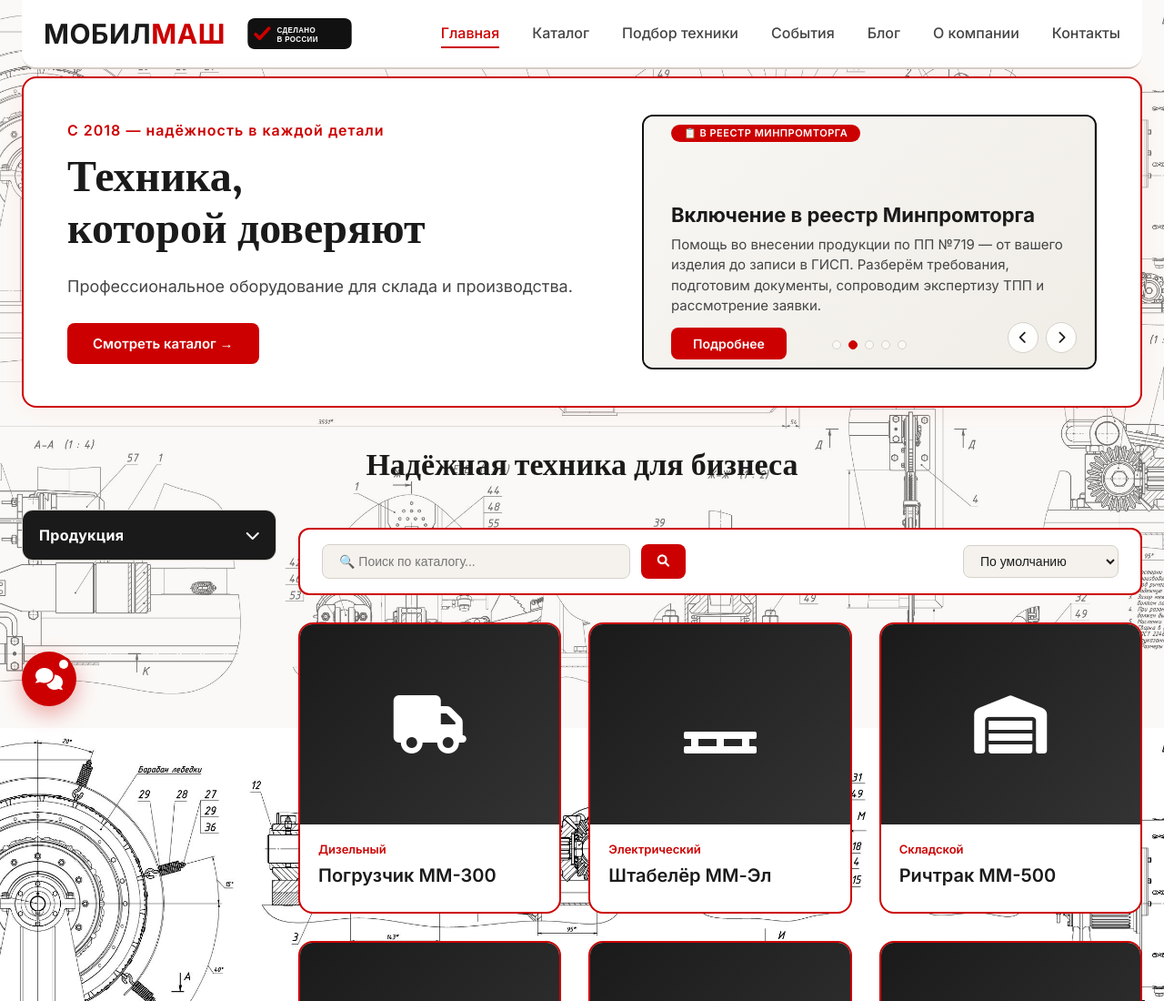
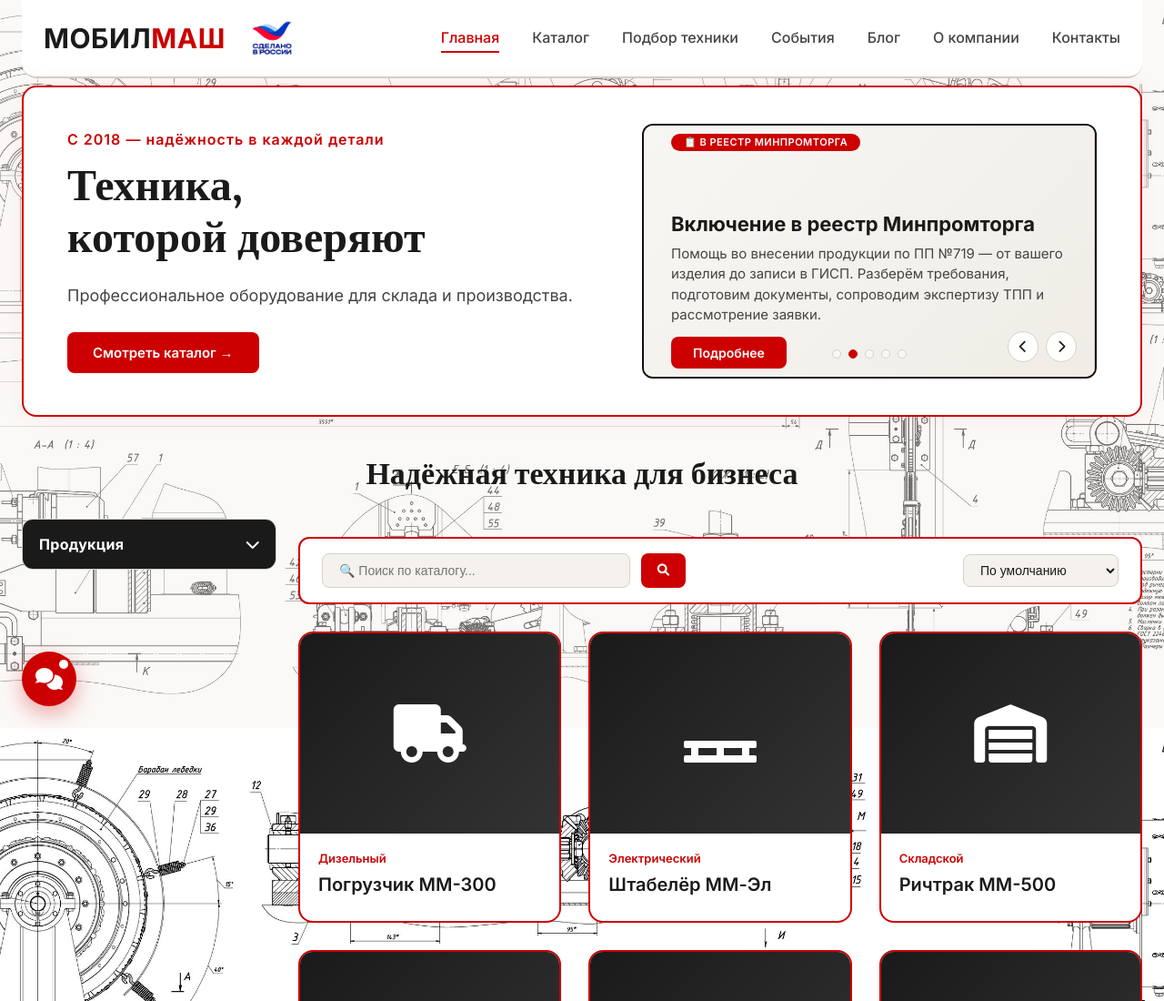
Before and after one commit to SkarbovOleg/mobilmash, a plain HTML site: page index.html in a window 1280 px wide. Shown: the top 1100 px of the page at 91% size. Drawn offline with nearby package versions, Linux system fonts and the light colour scheme; some icons are missing.

Commit message:
Официальный знак «Сделано в России» с прозрачным фоном

```diff
--- a/index.html
+++ b/index.html
@@ -1626,7 +1626,7 @@
         .slide-process .sp-desc { font-size: 13px; color: #6b6b6b; margin: 0; line-height: 1.4; }
         @keyframes spPulse { 0%,100% { color: #cc0000; transform: scale(1); } 50% { color: #e63333; transform: scale(1.08); } }
         @keyframes spDash { to { background-position: 8px 0; } }
-        .logo .made-in-russia { height: 34px; width: auto; margin-left: 12px; display: block; }
+        .logo .made-in-russia { height: 44px; width: auto; margin-left: 14px; display: block; }
     </style>
 </head>
 <body>
@@ -1637,7 +1637,7 @@
             <div class="logo">
                 <img id="siteLogo" src="" alt="МобилМаш">
                 <div class="logo-text">Мобил<span>Маш</span></div>
-                <img class="made-in-russia" src="img/sdelano-v-rossii.svg" alt="Сделано в России" title="Сделано в России">
+                <img class="made-in-russia" src="img/sdelano-v-rossii.png" alt="Сделано в России" title="Сделано в России">
             </div>
             <div class="nav-links">
                 <a href="#" class="active" data-nav="home">Главная</a>
```
Also changed, not shown: img/sdelano-v-rossii.png (added), img/sdelano-v-rossii.svg (deleted).
